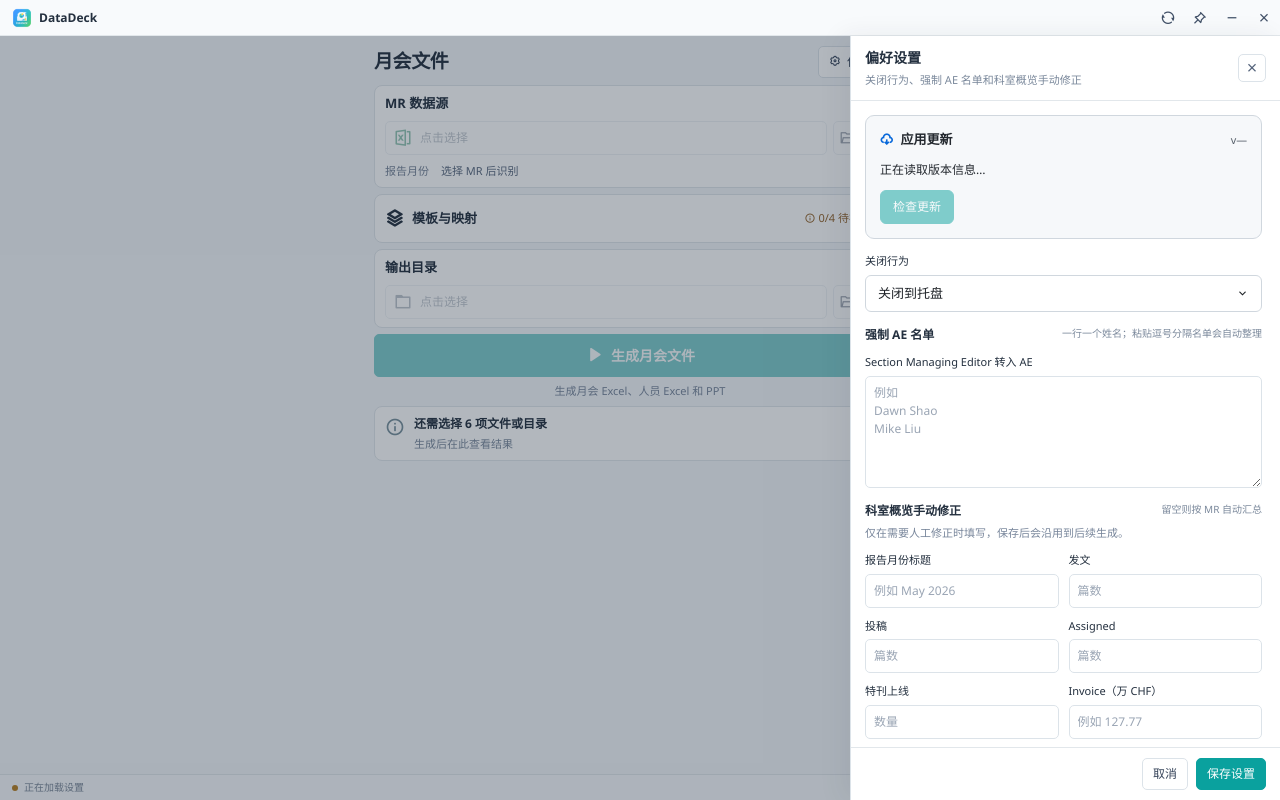
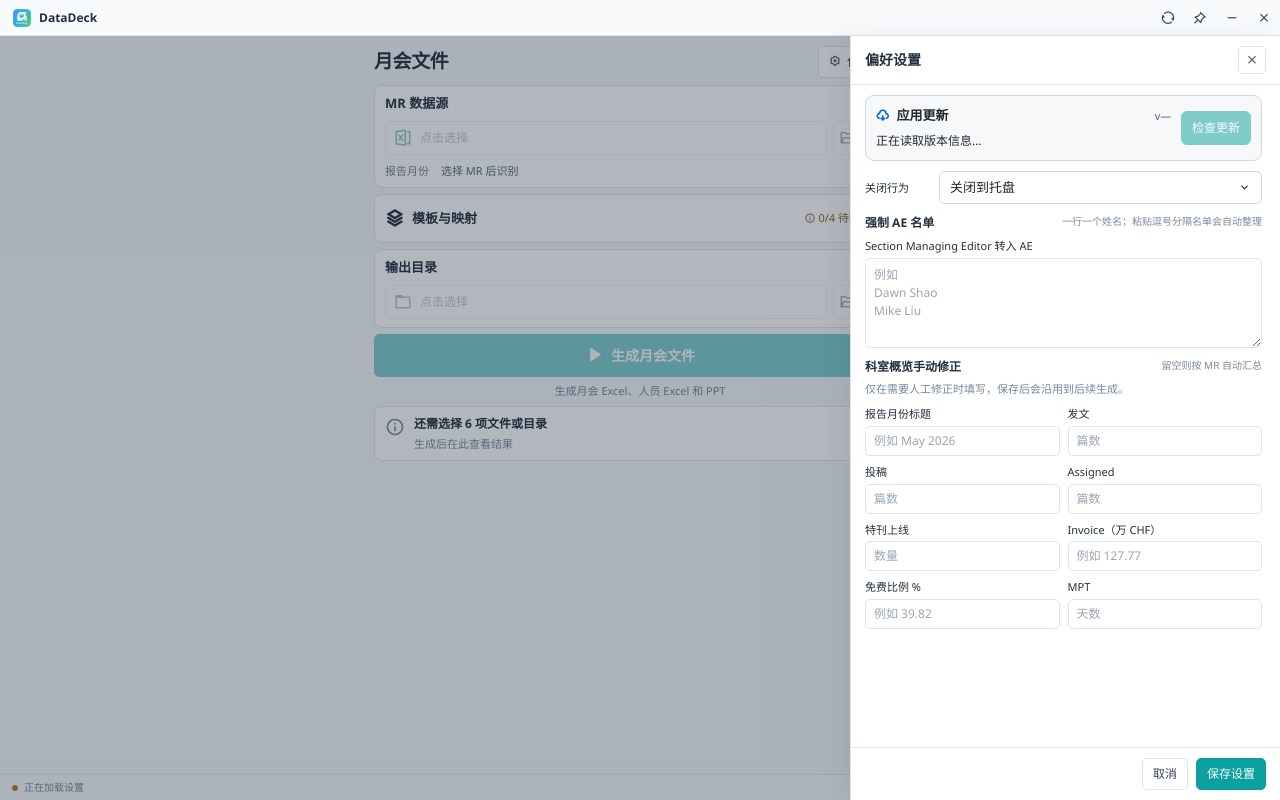
Before and after one commit to CoffeeHouse1122/DataDeck, a Vue app: page / in a window 1280 px wide. Both pictures are taken after a click on the button "偏好设置". Built offline with nearby package versions, Linux system fonts and the light colour scheme; a web font is replaced by a local one.

Commit message:
精简偏好设置布局以适配单屏展示

```diff
--- a/src/renderer/App.vue
+++ b/src/renderer/App.vue
@@ -186,7 +186,7 @@ function resizeForceAeStaffTextarea(): void {
       return
     }
     element.style.height = 'auto'
-    element.style.height = `${Math.max(112, element.scrollHeight)}px`
+    element.style.height = `${Math.max(90, element.scrollHeight)}px`
   })
 }
 
@@ -476,7 +476,6 @@ onBeforeUnmount(() => {
         <header class="drawer__head">
           <div>
             <strong>偏好设置</strong>
-            <p>关闭行为、强制 AE 名单和科室概览手动修正</p>
           </div>
           <button type="button" class="icon-button" aria-label="关闭偏好设置" @click="settingsOpen = false">
             <i aria-hidden="true" class="ri-close-line" />
@@ -488,7 +487,7 @@ onBeforeUnmount(() => {
             <UpdatePanel :state="updateState" :pending="updateActionPending" :running="running" @action="handleUpdate" />
           </section>
           <section class="drawer-section">
-            <label class="field">
+            <label class="field field--inline">
               <span>关闭行为</span>
               <CustomSelect v-model="closeBehavior" :options="[...closeBehaviorOptions]" />
             </label>
--- a/src/renderer/components/UpdatePanel.vue
+++ b/src/renderer/components/UpdatePanel.vue
@@ -25,14 +25,14 @@ defineEmits<{ action: [value: 'check' | 'download' | 'install'] }>()
 </template>
 
 <style scoped>
-.app-update { border: 1px solid #d0d7de; border-radius: 9px; padding: 14px; background: #f6f8fa; color: #24292f; }
+.app-update { display: grid; grid-template-columns: minmax(0, 1fr) auto; gap: 6px 10px; border: 1px solid #d0d7de; border-radius: 9px; padding: 10px; background: #f6f8fa; color: #24292f; }
 header { display: flex; justify-content: space-between; align-items: center; gap: 12px; font-size: 13px; font-weight: 600; }
 header i { color: #0969da; margin-right: 4px; }
 small { color: #57606a; font-variant-numeric: tabular-nums; font-weight: 400; }
-p { margin: 10px 0; font-size: 12px; line-height: 1.7; overflow-wrap: anywhere; }
-.hint { color: #57606a; }
-progress { width: 100%; height: 6px; accent-color: #2f81f7; display: block; margin: 12px 0; }
-button { border: 1px solid var(--accent, #0aa19e); border-radius: 6px; background: var(--accent, #0aa19e); color: #fff; font: inherit; font-size: 12px; padding: 7px 12px; cursor: pointer; }
+p { margin: 0; font-size: 12px; line-height: 1.5; overflow-wrap: anywhere; }
+.hint { grid-column: 1 / -1; color: #57606a; }
+progress { grid-column: 1 / -1; width: 100%; height: 6px; accent-color: #2f81f7; display: block; margin: 4px 0; }
+button { grid-column: 2; grid-row: 1 / 3; align-self: center; border: 1px solid var(--accent, #0aa19e); border-radius: 6px; background: var(--accent, #0aa19e); color: #fff; font: inherit; font-size: 12px; padding: 7px 10px; cursor: pointer; }
 button:hover:not(:disabled) { background: var(--accent-strong, #088784); }
 button:disabled { opacity: .5; cursor: default; }
 button:focus-visible { outline: 2px solid var(--accent, #0aa19e); outline-offset: 2px; }
--- a/src/renderer/styles/app.css
+++ b/src/renderer/styles/app.css
@@ -82,23 +82,24 @@ h1 { font-size: 19px; letter-spacing: -.4px; margin: 0; font-weight: 700; }
 .status-dot.warning { background: #b78025; }
 .drawer-backdrop { position: fixed; inset: var(--titlebar-height) 0 0; background: #18283b55; z-index: 50; }
 .drawer { position: fixed; top: var(--titlebar-height); right: 0; width: min(430px, 100vw); height: calc(100vh - var(--titlebar-height)); background: white; border-left: 1px solid #dce3e9; box-shadow: -8px 0 24px #24303f12; z-index: 60; display: grid; grid-template-rows: auto minmax(0, 1fr) auto; }
-.drawer__head { padding: 12px 14px; border-bottom: 1px solid #e2e7eb; }
+.drawer__head { padding: 10px 14px; border-bottom: 1px solid #e2e7eb; }
 .drawer__head strong { font-size: 14px; }
-.drawer__head p { margin: 4px 0 0; font-size: 11px; color: #7a889b; }
 .drawer__body { height: 100%; min-height: 0; --simplebar-content-gutter: 4px; }
-.drawer-section { padding: 14px 14px 0; }
-.drawer-section:last-child { padding-bottom: 16px; }
+.drawer-section { padding: 10px 14px 0; }
+.drawer-section:last-child { padding-bottom: 10px; }
 .section-head { align-items: flex-start; flex-wrap: wrap; }
 .section-head span { font-size: 12px; font-weight: 650; }
 .section-head small { font-size: 10px; color: #7a889b; }
-.drawer-grid { display: grid; grid-template-columns: repeat(2, minmax(0, 1fr)); gap: 10px; margin-top: 10px; }
-.field { display: grid; gap: 6px; min-width: 0; }
+.drawer-grid { display: grid; grid-template-columns: repeat(2, minmax(0, 1fr)); gap: 8px; margin-top: 8px; }
+.field { display: grid; gap: 4px; min-width: 0; }
+.field--inline { grid-template-columns: 64px minmax(0, 1fr); align-items: center; gap: 10px; }
+.field--inline :deep(.select-trigger) { padding: 8px 10px; }
 .field label, .field span { font-size: 11px; font-weight: 500; }
-.field input, .field textarea { width: 100%; min-width: 0; border: 1px solid #dce3e9; background: white; color: #24303f; border-radius: 5px; padding: 7px 8px; line-height: 1.5; font-size: 12px; }
+.field input, .field textarea { width: 100%; min-width: 0; border: 1px solid #dce3e9; background: white; color: #24303f; border-radius: 5px; padding: 5px 8px; line-height: 1.5; font-size: 12px; }
 .field input::placeholder, .field textarea::placeholder { color: #9aa5b4; }
 .field input:focus, .field textarea:focus { outline: 2px solid var(--accent); outline-offset: 1px; }
-.field textarea { min-height: 112px; resize: vertical; overflow: hidden; white-space: pre-wrap; }
-.field--textarea { margin-top: 10px; }
+.field textarea { min-height: 90px; padding-block: 7px; resize: vertical; overflow: hidden; white-space: pre-wrap; }
+.field--textarea { margin-top: 6px; }
 .drawer__foot { padding: 10px 14px; border-top: 1px solid #e2e7eb; display: flex; justify-content: flex-end; gap: 8px; background: white; }
 .update-dot { width: 6px; height: 6px; border-radius: 50%; background: var(--accent); }
 .toast-wrap { position: fixed; right: 16px; bottom: 24%; left: 16px; display: grid; gap: 8px; justify-items: center; pointer-events: none; z-index: 80; }
```
